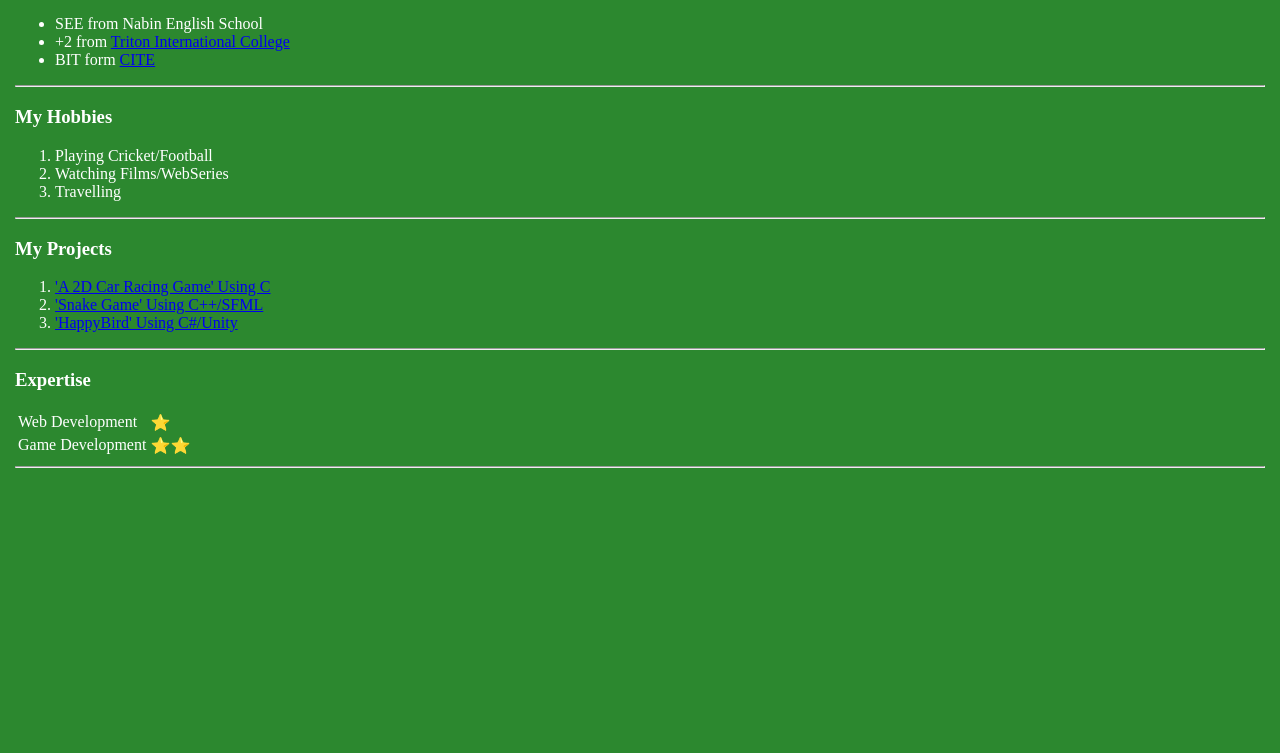
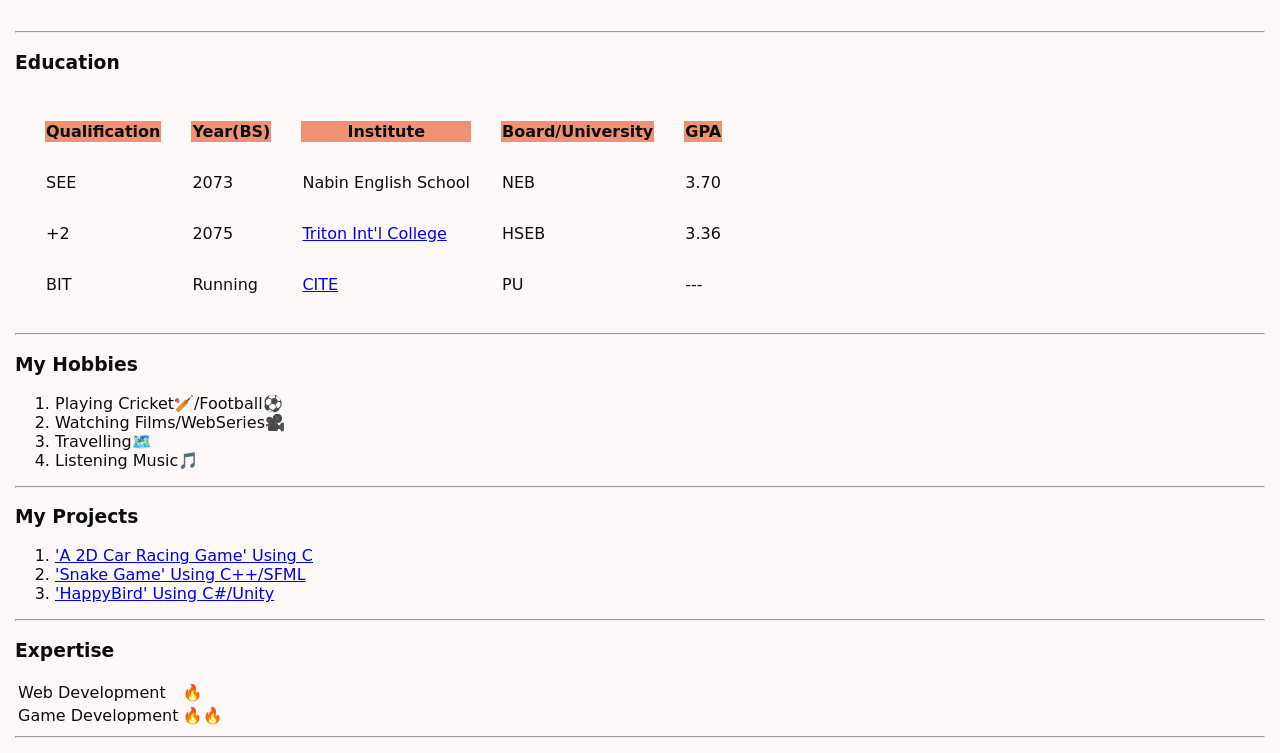
Before and after one commit to drowhannn/MY_CV, a plain HTML site: page index.html in a window 1280 px wide. Shown: the part 325-1078 px from the top of the page. Before the commit the page ends 808 px from the top, so only its background shows below. Drawn offline with Linux system fonts and the light colour scheme; a web font is replaced by a local one.

Commit message:
Make it more attractive

```diff
--- a/index.html
+++ b/index.html
@@ -1,14 +1,20 @@
 <!DOCTYPE html>
 <html lang="en">
+
 <head>
     <meta charset="UTF-8">
     <meta http-equiv="X-UA-Compatible" content="IE=edge">
     <meta name="viewport" content="width=device-width, initial-scale=1.0">
     <title>My Personal Website</title>
+    <link rel="preconnect" href="https://fonts.googleapis.com">
+    <link rel="preconnect" href="https://fonts.gstatic.com" crossorigin>
+    <link href="https://fonts.googleapis.com/css2?family=Chilanka&display=swap" rel="stylesheet">
+    <link rel="stylesheet" href="https://cdnjs.cloudflare.com/ajax/libs/font-awesome/4.7.0/css/font-awesome.min.css">
 </head>
-<body style="background-color:#2c882f; margin: 15px; color:white;">
+
+<body style="background-color:#fef9f8; margin: 15px; color:#0d0d0d; font-family: 'Chilanka', cursive;">
     <hr>
-    <table cellspacing="20">
+    <table cellspacing="50px">
         <tbody>
             <tr>
                 <td>
@@ -16,33 +22,64 @@
                 </td>
                 <td>
                     <h1>Rohan Dhimal</h1>
-                    <p>Student</p>
-                    <p><strong>Contact:</strong> 9849941140</p>
-                    <p><strong>Gmail:</strong> drowhann@gmail.com</p>
+                    <p><strong>Student, Coding Enthusiast</strong></p>
+                    <p><i class="fa fa-phone-square" aria-hidden="true"></i> 9849941140</p>
+                    <p><i class="fa fa-envelope" aria-hidden="true"></i> drowhann@gmail.com</p>
+                    <p><i class="fa fa-facebook-official" aria-hidden="true"></i> <a href="https://www.facebook.com/rohan.dhimal.127/">Rohan Dhimal</a></p>
+
                 </td>
             </tr>
         </tbody>
     </table>
     <hr>
     <h3>Education</h3>
-    <ul>
-        <li>SEE from Nabin English School</li>
-        <li>+2 from <a href="https://www.triton.edu.np/">Triton International College</a></li>
-        <li>BIT form <a href="https://cit.edu.np/">CITE</a></li>
-    </ul>
+    <table cellspacing="30px">
+        <tbody>
+            <tr style="background-color:#ef9273;">
+                <th style>Qualification</th>
+                <th>Year(BS)</th>
+                <th>Institute</th>
+                <th>Board/University</th>
+                <th>GPA</th>
+            </tr>
+            <tr>
+                <td>SEE</td>
+                <td>2073</td>
+                <td>Nabin English School</td>
+                <td>NEB</td>
+                <td>3.70</td>
+            </tr>
+            <tr>
+                <td>+2</td>
+                <td>2075</td>
+                <td><a href="triton.edu.np">Triton Int'l College</a></td>
+                <td>HSEB</td>
+                <td>3.36</td>
+            </tr>
+            <tr>
+                <td>BIT</td>
+                <td>Running</td>
+                <td><a href="https://cit.edu.np/">CITE</a></td>
+                <td>PU</td>
+                <td>---</td>
+            </tr>
+        </tbody>
+    </table>
     <hr>
     <h3>My Hobbies</h3>
     <ol>
-        <li>Playing Cricket/Football</li>
-        <li>Watching Films/WebSeries</li>
-        <li>Travelling</li>
+        <li>Playing Cricket🏏/Football⚽</li>
+        <li>Watching Films/WebSeries🎥</li>
+        <li>Travelling🗺️</li>
+        <li>Listening Music🎵</li>
     </ol>
     <hr>
     <h3>My Projects</h3>
     <ol>
         <li><a href="https://github.com/drowhannn/ProjectI-A-2D-Car-Racing-Game">'A 2D Car Racing Game' Using C</a></li>
         <li><a href="https://github.com/drowhannn/ProjectII-Snake-Game-SFML">'Snake Game' Using C++/SFML</a></li>
-        <li><a href="https://drive.google.com/file/d/1TURodFCOu33E8MMf3jUbJ-UfX6OMqT8j/view?usp=sharing">'HappyBird' Using C#/Unity</a></li>
+        <li><a href="https://drive.google.com/file/d/1TURodFCOu33E8MMf3jUbJ-UfX6OMqT8j/view?usp=sharing">'HappyBird'
+                Using C#/Unity</a></li>
     </ol>
     <hr>
     <h3>Expertise</h3>
@@ -50,14 +87,15 @@
         <tbody>
             <tr>
                 <td>Web Development</td>
-                <td>⭐</td>
+                <td>🔥</td>
             </tr>
             <tr>
                 <td>Game Development</td>
-                <td>⭐⭐</td>
+                <td>🔥🔥</td>
             </tr>
         </tbody>
     </table>
     <hr>
 </body>
+
 </html>
```
